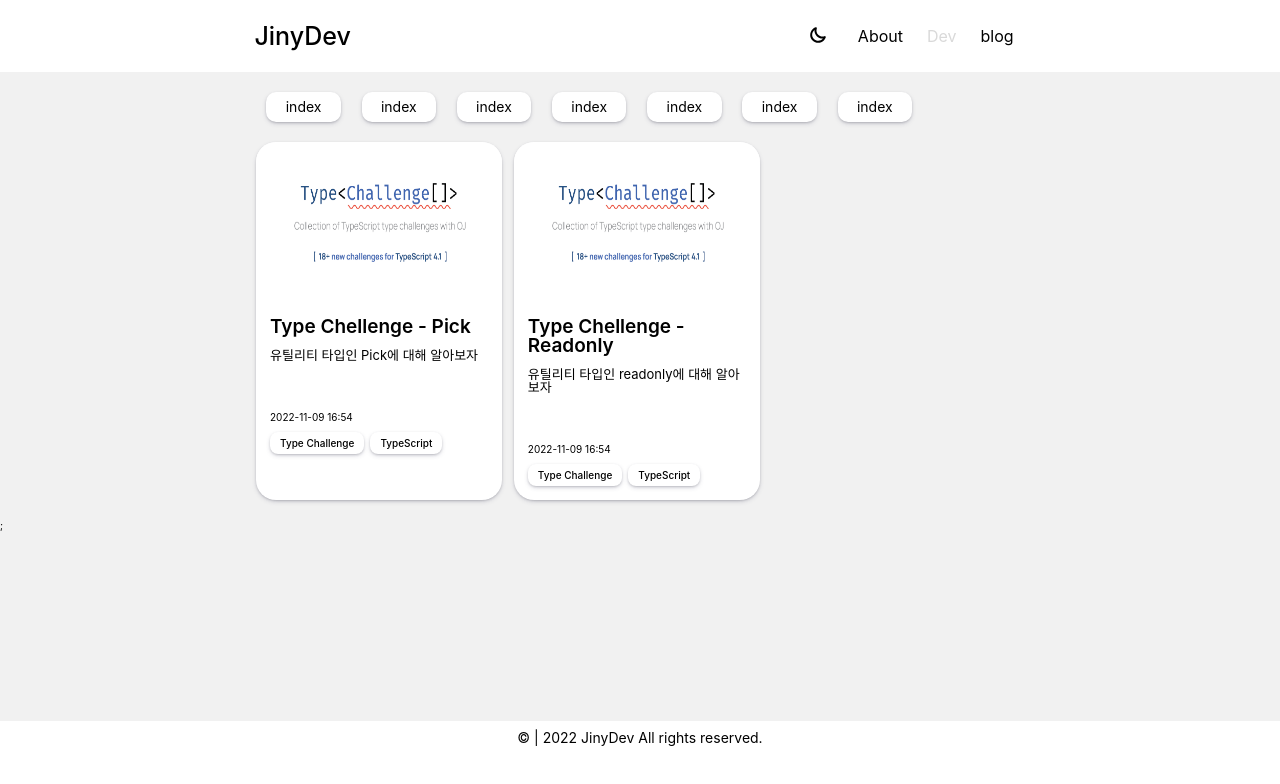
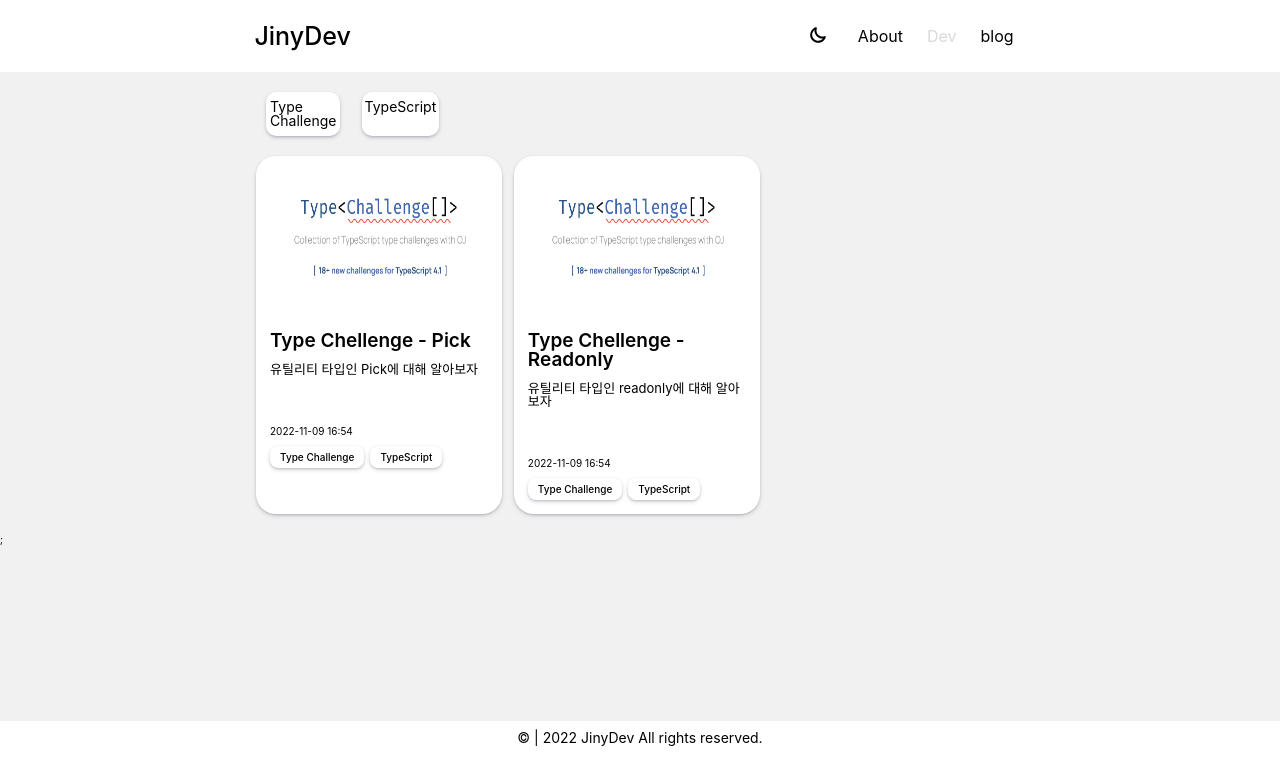
Before and after one commit to jinyoung234/JinyDev, a Next.js app: page /dev in a window 1280 px wide. Shown: the top 784 px of the page. Built offline with nearby package versions, Linux system fonts and the light colour scheme; some icons are missing.

Commit message:
feat : receive data from blogList and add tag Deduplication logic

```diff
--- a/components/blogList/categoryTag/index.tsx
+++ b/components/blogList/categoryTag/index.tsx
@@ -1,9 +1,10 @@
 import React from "react";
 import { useRecoilValue } from "recoil";
 import { changeMode } from "../../../atoms";
+import { CategoryTagProps } from "../../../interfaces/common";
 import { CategoryTagWrapper } from "./style";
 
-export default function CategoryTag() {
+export default function CategoryTag({ tag }: CategoryTagProps) {
   const isChangeMode = useRecoilValue(changeMode);
-  return <CategoryTagWrapper isChangeMode={isChangeMode}>index</CategoryTagWrapper>;
+  return <CategoryTagWrapper isChangeMode={isChangeMode}>{tag}</CategoryTagWrapper>;
 }
--- a/components/blogList/index.tsx
+++ b/components/blogList/index.tsx
@@ -10,7 +10,7 @@ import { BlogCategoryWrapper, BlogGridWrapper, BlogWrapper, CategoryTagListWrapp
 
 export default function BlogList({ posts }: PostsMapProps) {
   const postsData = Array.from(Object.values(posts)) as unknown as PostsProps[];
-  // const tagList = Array.from(new Set(postsData.map(post => post.frontMatter.tags).flat()));
+  const tagList = Array.from(new Set(postsData.map(post => post.frontMatter.tags).flat()));
   const isChangeMode = useRecoilValue(changeMode);
   const [windowSize, setWindowSize] = useState<number | null>(null);
   useEffect(() => {
@@ -23,7 +23,7 @@ export default function BlogList({ posts }: PostsMapProps) {
   return (
     <BlogWrapper>
       <CategoryTagListWrapper>
-        {CATEGORY_LIST.map(tag => (
+        {tagList.map(tag => (
           <CategoryTag tag={tag} key={tag} />
         ))}
       </CategoryTagListWrapper>
```
